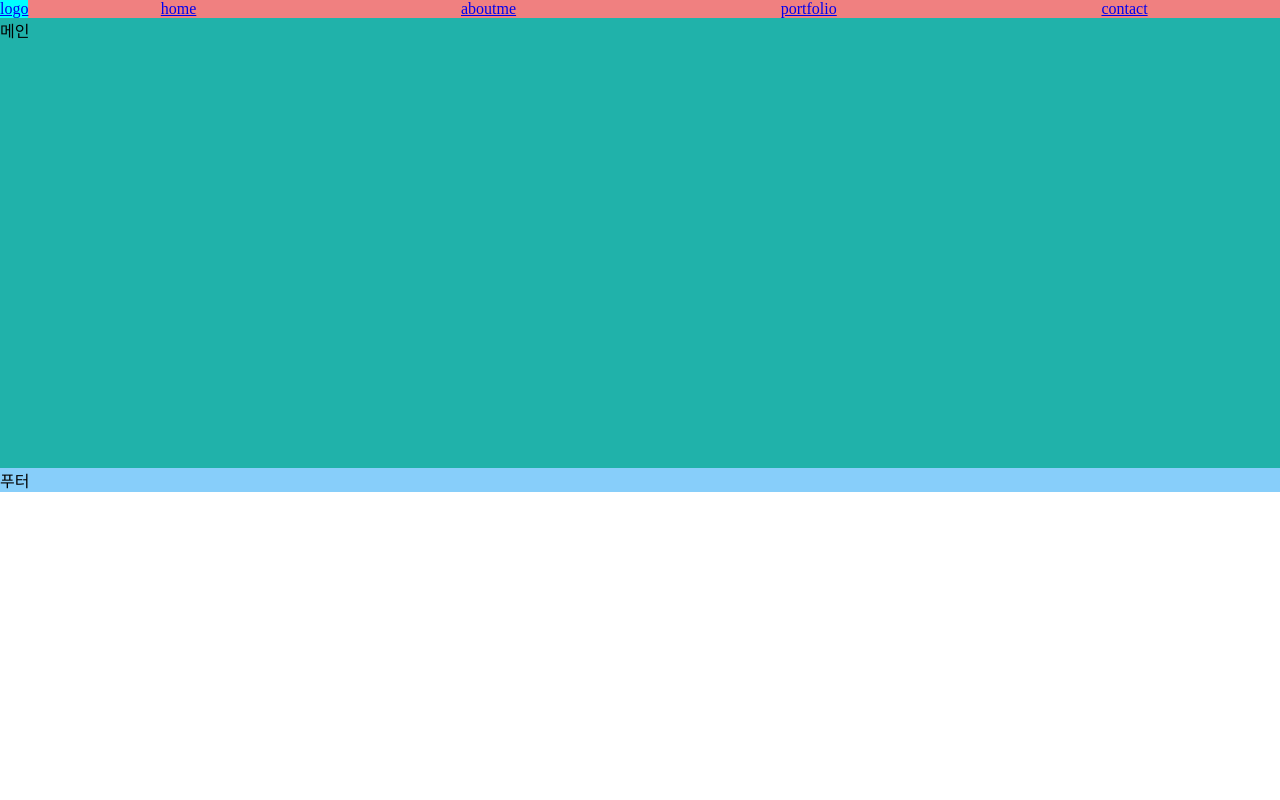
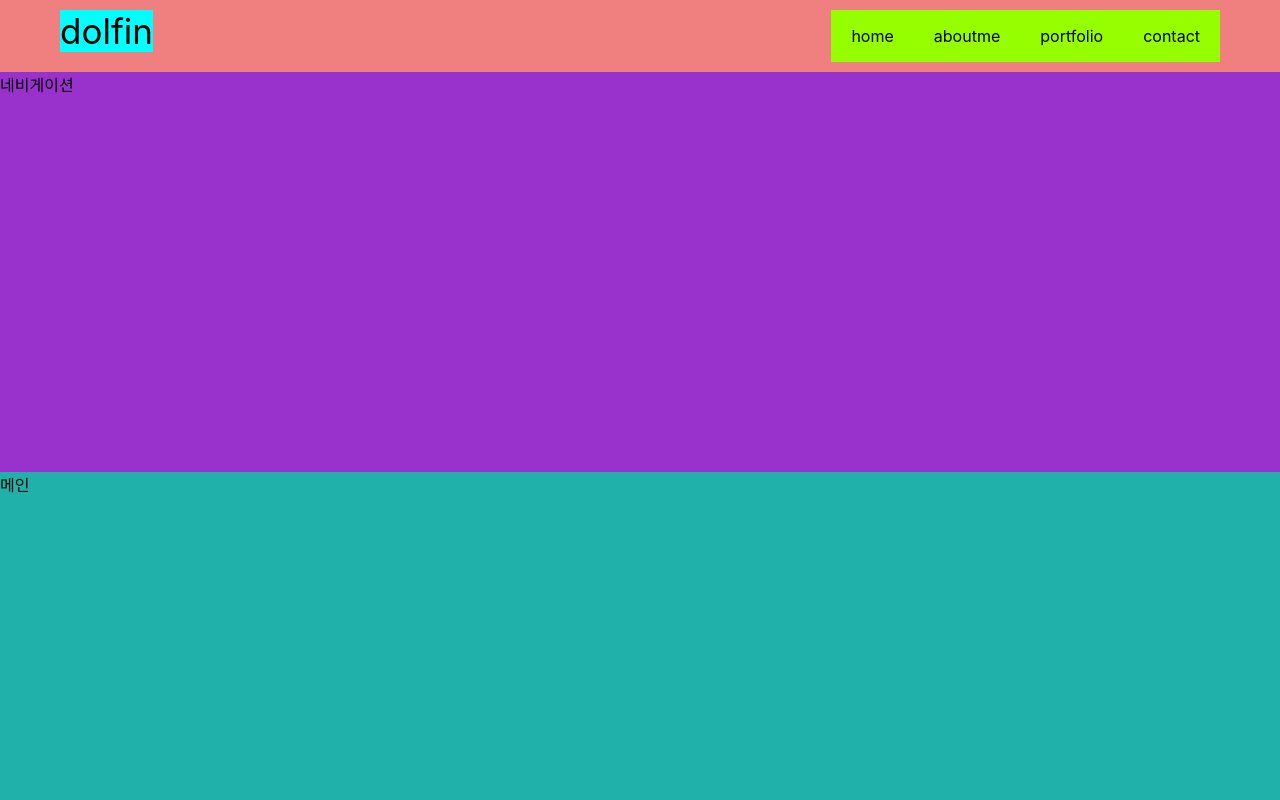
Before and after one commit to chaewon0128/miniProject, a plain HTML site: page index.html in a window 1280 px wide. Shown: the top 800 px of the page. Drawn offline with Linux system fonts and the light colour scheme; a web font is replaced by a local one.

Commit message:
css 수정

```diff
--- a/index.html
+++ b/index.html
@@ -8,12 +8,12 @@
   <link rel="stylesheet" as="style" crossorigin
     href="https://cdn.jsdelivr.net/gh/orioncactus/pretendard@v1.3.6/dist/web/static/pretendard.css" />
   <link rel="stylesheet" href="./style.css" />
-  <title>Document</title>
+  <title>dolfin</title>
 </head>
 
 <body>
   <header class="header">
-    <h1 class="logo"><a href="/">logo</a></h1>
+    <h1 class="logo"><a href="/">dolfin</a></h1>
     <ul class="menu">
       <li><a href="/">home</a></li>
       <li><a href="/">aboutme</a></li>
@@ -22,6 +22,7 @@
 
     </ul>
   </header>
+  <nav class="nav_bar">네비게이션</nav>
   <main class="main">메인</main>
   <footer class="footer">푸터</footer>
 </body>
--- a/style.css
+++ b/style.css
@@ -5,27 +5,60 @@
 *,*::after,*::before {
   box-sizing: border-box;
 }
+body {
+  font-family: -apple-system, BlinkMacSystemFont, "Apple SD Gothic Neo", "Pretendard Variable", Pretendard, Roboto, "Noto Sans KR", "Segoe UI", "Malgun Gothic", "Apple Color Emoji", "Segoe UI Emoji", "Segoe UI Symbol", sans-serif;
+
+}
+/* 링크 스타일 */
+  a {
+    text-decoration: none;
+    color: inherit;
+
+  }
+
 /* 헤더 */
 .header {
   background-color: lightcoral;
+  padding: 10px 60px;
+  position: relative;
   display: flow-root;
+
 }
+
 /* 로고 */
 .header .logo {
   background-color: aqua;
-  float: left;
+  font-size: 35px;
+  position: absolute;
 }
+
 /* 메뉴 */
 .header .menu {
+  background-color: rgb(149, 255, 0);
+  float: right;
+  display: flex;
+}
+.header li {
+  display: inline-block;
+  padding: 10px;
+}
+.menu a {
+  padding: 6px 10px;
+  display: inherit;
+}
 
-  display: flex;
-  justify-content: space-around;
+/* 네비게이션 */
+.nav_bar {
+  background-color: darkorchid;
+  height: 50vh;
 }
+
 /* 메인 */
 .main {
   background-color: lightseagreen;
-  min-height: 450px;
+  min-height: 600px;
 }
+
 /* 푸터 */
 .footer {
   background-color: lightskyblue;
```
